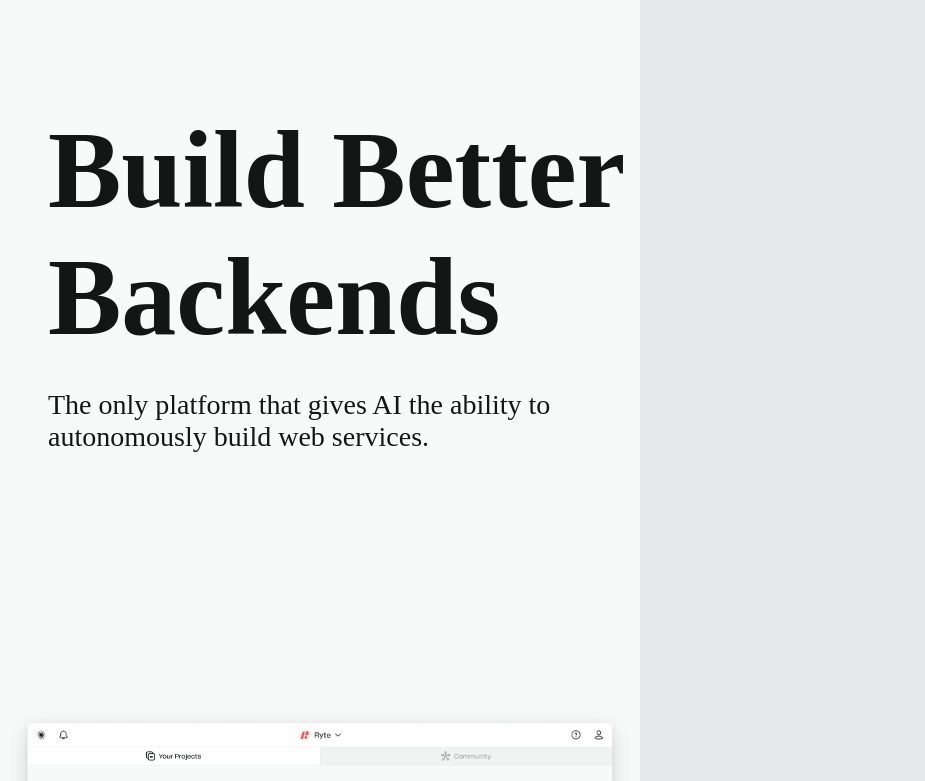
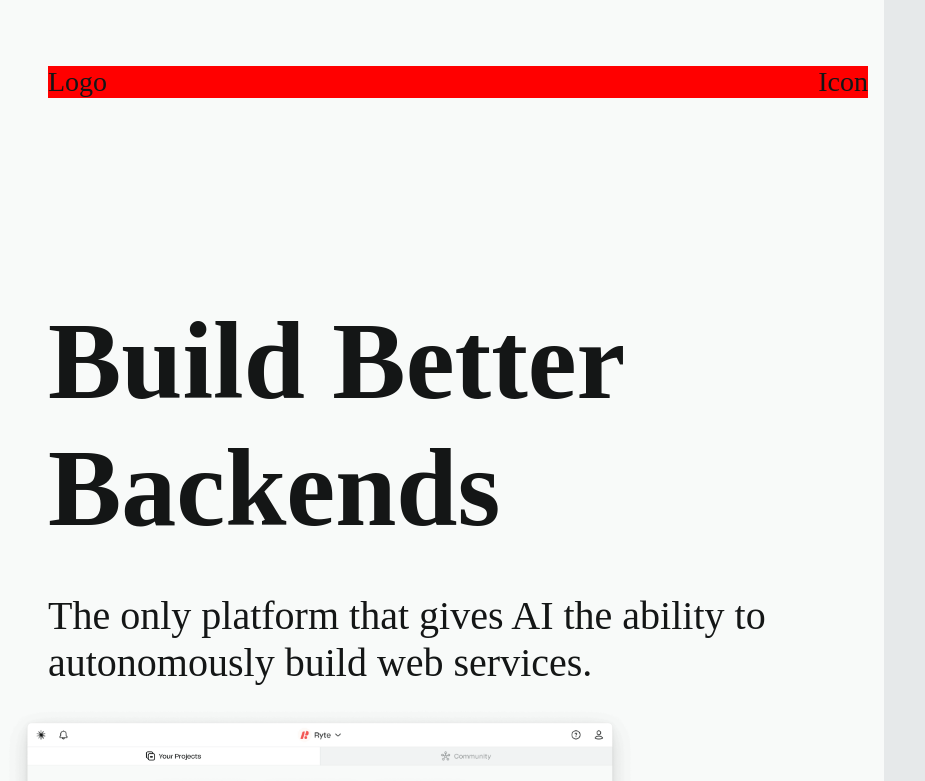
Before and after one commit to gasper94/ScrollingWebsite, a plain HTML site: page index.html in a window 1280 px wide. Shown: the top 781 px of the page, without its empty margins (0-925 px from the left). Drawn offline with Linux system fonts and the light colour scheme.

Commit message:
improving initial page

```diff
--- a/index.html
+++ b/index.html
@@ -15,11 +15,14 @@
     </div>
     <section class="top-section full-screen-section">
         <div class="left">
+            <div class="header">
+                <div>Logo</div>
+                <div>Icon</div>
+            </div>
             <h1>Build Better Backends</h1>
-            <p>
-                The only platform that gives AI the ability to autonomously
-                build web
-                services.
+            <p class="sub-text">
+                The only platform that gives AI the ability to
+                autonomously build web services.
             </p>
         </div>
         <div class="right"></div>
--- a/styles.css
+++ b/styles.css
@@ -32,7 +32,6 @@ h1{
     position: relative;
 }
 
-
 .top-section .left,
 .top-section .right {
     flex-basis: 0;
@@ -48,6 +47,10 @@ h1{
 }
 
 .top-section .left{
+    /* display: flex;
+    flex-direction: column;
+    justify-content: center;
+    align-items: center; */
     background-color: rgb(248,250,249, var(--background-opacity));
 }
 
@@ -120,3 +123,18 @@ h1{
     position: absolute;
     top: 25%;
 }
+
+
+.header{
+    display: flex;
+    justify-content: space-between;
+    background-color: red;
+    width: 100%;
+    margin-top: 50px;
+    margin-bottom: 200px;
+}
+
+.sub-text{
+    font-size: 40px;
+    width: 820px;
+}
```
